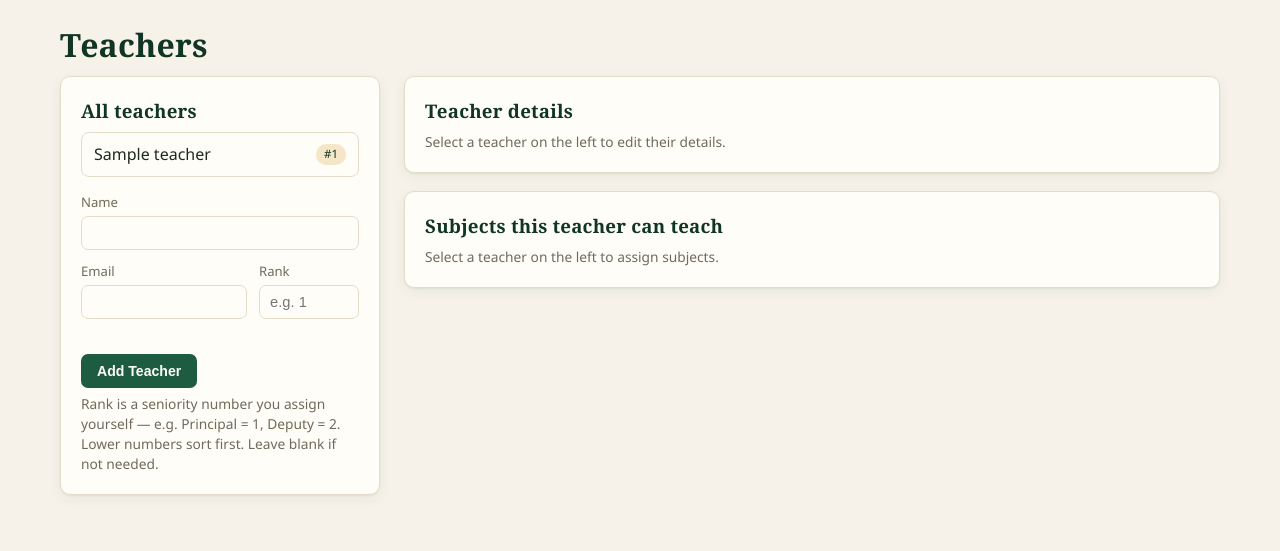
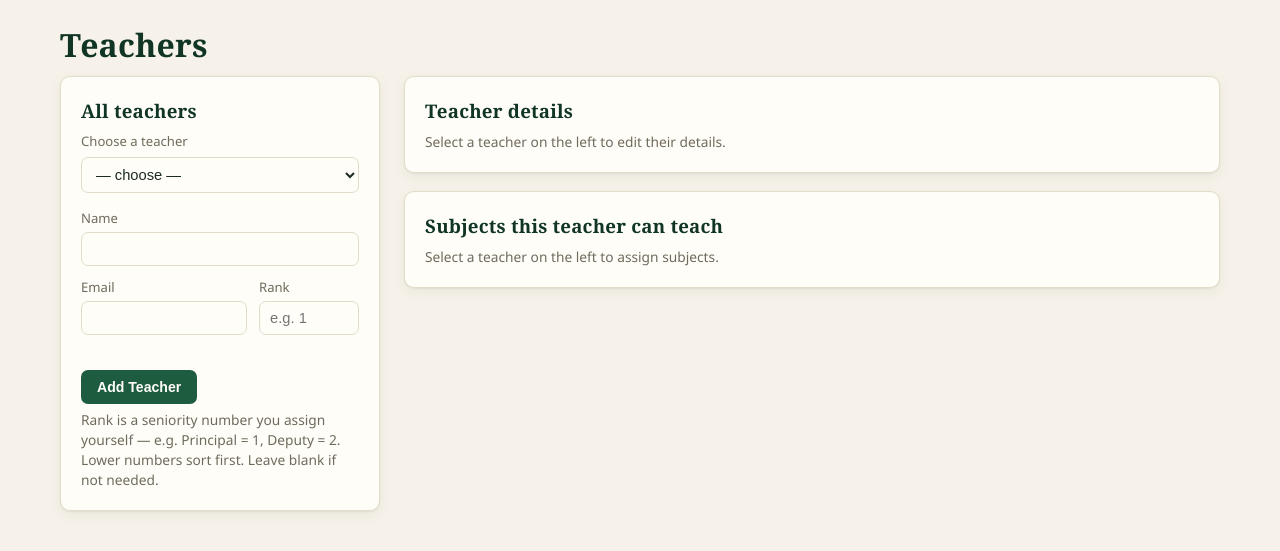
Before and after one commit to jumasir703-dot/Gtimetable, a Flask app: page /teachers in a window 1280 px wide. Shown: the part 86-637 px from the top of the page. Run offline with Flask 3, Linux system fonts and the light colour scheme; a database or web service that is not in the repository returns one stand-in record (values such as "Sample title"); parts of the project's set-up code (start-up, migrations or seed data) failed here and were passed over; some libraries are stand-ins or nearby versions.

Commit message:
Update teachers.html

```diff
--- a/templates/teachers.html
+++ b/templates/teachers.html
@@ -6,15 +6,16 @@
 <div class="grid-2">
   <div class="card">
     <h3>All teachers</h3>
-    <div class="pill-list">
-      {% for t in teachers %}
-        <a class="pill {{ 'active' if t.id == selected_id else '' }}" href="{{ url_for('teachers_page', teacher_id=t.id) }}">
-          <span>{{ t.name }}</span>
-          <span class="tag">{{ '#' + t.rank|string if t.rank is not none else 'no rank' }}</span>
-        </a>
-      {% else %}
-        <p class="section-note">No teachers yet.</p>
-      {% endfor %}
+    <div class="select-nav">
+      <label for="teacher-nav">Choose a teacher</label>
+      <select id="teacher-nav" onchange="if(this.value) location.href=this.value;">
+        <option value="">— choose —</option>
+        {% for t in teachers %}
+          <option value="{{ url_for('teachers_page', teacher_id=t.id) }}" {{ 'selected' if t.id == selected_id }}>{{ t.name }} ({{ '#' + t.rank|string if t.rank is not none else 'no rank' }})</option>
+        {% else %}
+          <option value="">No teachers yet</option>
+        {% endfor %}
+      </select>
     </div>
 
     <form method="post" action="{{ url_for('add_teacher') }}" style="margin-top:16px;">
```
